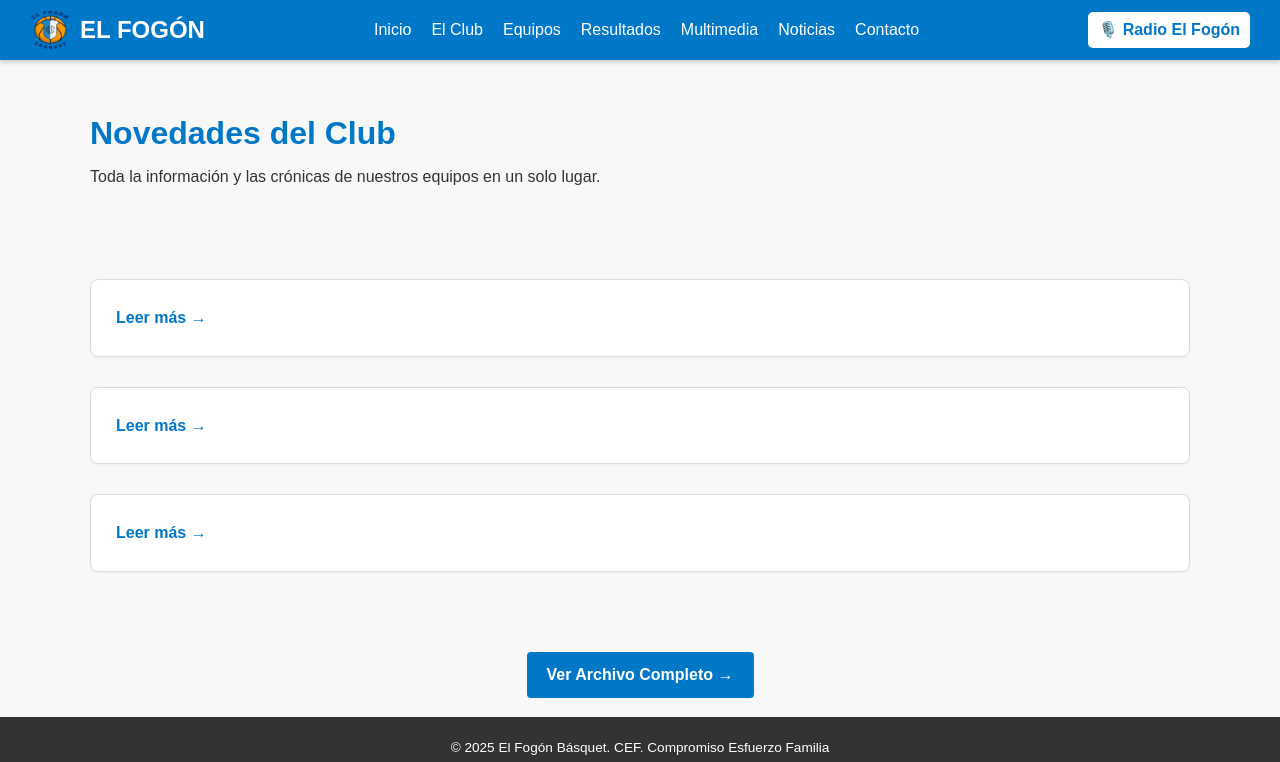
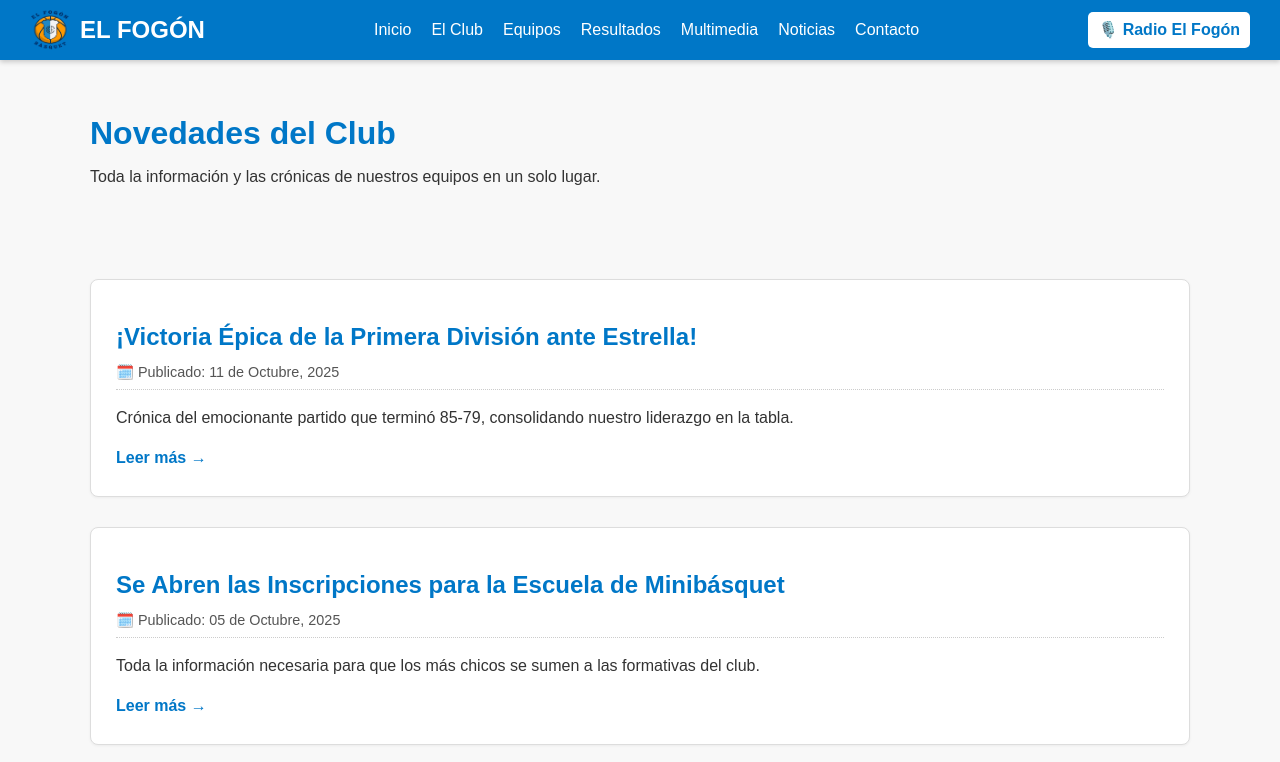
Before and after one commit to Nitramgg/basquetelfogon, a Next.js app: page /noticias in a window 1280 px wide. Shown: the top 762 px of the page. Built offline with nearby package versions, Linux system fonts and the light colour scheme.

Commit message:
refactor: migra estilos en linea de la plantilla dinamica [slug].js a clases CSS

```diff
--- a/pages/noticias.js
+++ b/pages/noticias.js
@@ -42,14 +42,17 @@ export default function NoticiasPage() {
         <p>Toda la información y las crónicas de nuestros equipos en un solo lugar.</p>
       </div>
 
-      <section className="blog-posts content-section" style={sectionStyle}>
+      {/* CLASE CSS APLICADA */}
+      <section className="blog-posts content-section">
         {posts.map((post) => (
           <PostCard key={post.id} post={post} />
         ))}
       </section>
 
-      <section className="archives-cta" style={{ textAlign: 'center', marginTop: '40px' }}>
-          <Link href="#" style={ctaButtonStyle}>Ver Archivo Completo →</Link>
+      {/* CLASE CSS APLICADA */}
+      <section className="archives-cta">
+        {/* Usamos la clase global .cta-button que ya está definida */}
+        <Link href="#" className="cta-button">Ver Archivo Completo →</Link>
       </section>
     </Layout>
   );
@@ -57,64 +60,17 @@ export default function NoticiasPage() {
 
 // Componente simple para mostrar una tarjeta de noticia/post
 const PostCard = ({ post }) => (
-  <div style={cardStyle}>
-      {/* ... otros elementos ... */}
+  <div className="post-card">
+    {/* CLASES CSS APLICADAS */}
+    <h2 className="post-card-title">{post.title}</h2>
+    <p className="post-card-date">🗓️ Publicado: {post.date}</p>
+    <p className="post-card-summary">{post.summary}</p>
 
-      {/* VINCULACIÓN CORRECTA A LA RUTA DINÁMICA */}
-      <Link href={`/noticias/${post.slug}`} style={readMoreStyle}>
-          Leer más →
-      </Link>
+    {/* CLASE CSS APLICADA */}
+    <Link href={`/noticias/${post.slug}`} className="post-read-more">
+      Leer más →
+    </Link>
   </div>
 );
 
-// Estilos en línea (seguros para SSR)
-const sectionStyle = {
-    display: 'flex',
-    flexDirection: 'column',
-    gap: '30px',
-    marginTop: '30px'
-};
-
-const cardStyle = {
-    padding: '25px',
-    border: '1px solid #ddd',
-    borderRadius: '8px',
-    boxShadow: '0 1px 3px rgba(0,0,0,0.05)',
-    backgroundColor: '#fff'
-};
-
-const titleStyle = {
-    color: '#0077C7', // Celeste
-    marginBottom: '10px',
-    fontSize: '1.5rem'
-};
-
-const dateStyle = {
-    color: '#555',
-    fontSize: '0.9rem',
-    marginBottom: '15px',
-    borderBottom: '1px dotted #ccc',
-    paddingBottom: '5px'
-};
-
-const summaryStyle = {
-    marginBottom: '15px'
-};
-
-const readMoreStyle = {
-    display: 'inline-block',
-    color: '#0077C7',
-    fontWeight: 'bold',
-    textDecoration: 'none'
-};
-
-const ctaButtonStyle = {
-    display: 'inline-block',
-    padding: '10px 20px',
-    backgroundColor: '#0077C7',
-    color: 'white',
-    borderRadius: '4px',
-    textDecoration: 'none',
-    fontWeight: 'bold',
-    marginTop: '10px'
-};
+// ¡Hemos eliminado todos los estilos en línea al final del archivo!
--- a/styles/globals.css
+++ b/styles/globals.css
@@ -193,3 +193,109 @@ h1, h2, h3 { color: var(--color-primary); line-height: 1.1; margin-top: 0.8em; m
         font-size: 2.5rem;
     }
 }
+
+/* =======================================================
+   ESTILOS ESPECÍFICOS: BLOG (Noticias)
+   ======================================================= */
+
+/* 1. Listado de Posts */
+.blog-posts {
+    display: flex;
+    flex-direction: column;
+    gap: 30px;
+    margin-top: 30px;
+}
+
+.post-card {
+    padding: 25px;
+    border: 1px solid #ddd;
+    border-radius: 8px;
+    box-shadow: 0 1px 3px rgba(0,0,0,0.05);
+    background-color: var(--color-white);
+}
+
+.post-card-title {
+    color: var(--color-primary); /* Celeste */
+    margin-bottom: 10px;
+    font-size: 1.5rem;
+}
+
+.post-card-date {
+    color: #555;
+    font-size: 0.9rem;
+    margin-bottom: 15px;
+    border-bottom: 1px dotted #ccc;
+    padding-bottom: 5px;
+}
+
+.post-card-summary {
+    margin-bottom: 15px;
+}
+
+.post-read-more {
+    display: inline-block;
+    color: var(--color-primary);
+    font-weight: bold;
+    text-decoration: none;
+}
+
+/* 2. Botón CTA de Archivo */
+.archives-cta {
+    text-align: center;
+    margin-top: 40px;
+}
+
+.archives-cta .cta-button {
+    /* Usamos el estilo CTA ya definido en globals.css para consistencia */
+    padding: 10px 20px;
+    margin-top: 10px;
+}
+
+
+/* =======================================================
+   ESTILOS ESPECÍFICOS: PÁGINA INDIVIDUAL DEL POST ([slug].js)
+   ======================================================= */
+
+.post-content {
+    /* Mismos márgenes y ancho que otras secciones */
+}
+
+.post-content header {
+    border-bottom: 2px solid #eee;
+    padding-bottom: 15px;
+    margin-bottom: 20px;
+}
+
+.post-content .post-meta {
+    color: #777;
+    font-size: 0.9rem;
+}
+
+.post-content img {
+    width: 100%;
+    max-height: 400px;
+    object-fit: cover;
+    border-radius: 8px;
+    margin-bottom: 30px;
+}
+
+.post-content .post-body {
+    font-size: 1.1rem;
+    line-height: 1.8;
+}
+
+.post-content .post-body p {
+    margin-bottom: 1em; /* Espacio entre párrafos */
+}
+
+.post-content footer {
+    margin-top: 40px;
+    padding-top: 20px;
+    border-top: 1px solid #eee;
+}
+
+.post-content .back-link {
+    color: var(--color-primary);
+    font-weight: bold;
+    text-decoration: none;
+}
```
Also changed, not shown: pages/noticias/[slug].js (+12 -48 lines).
